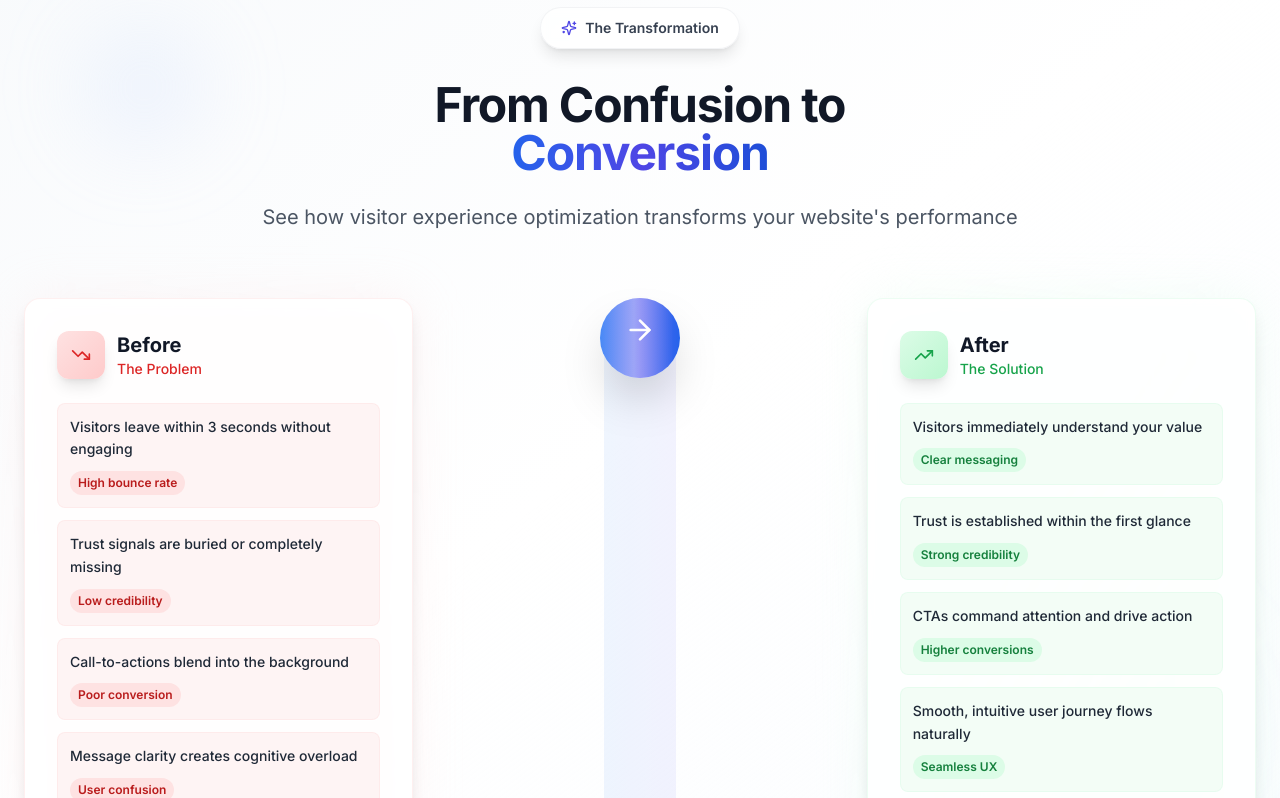
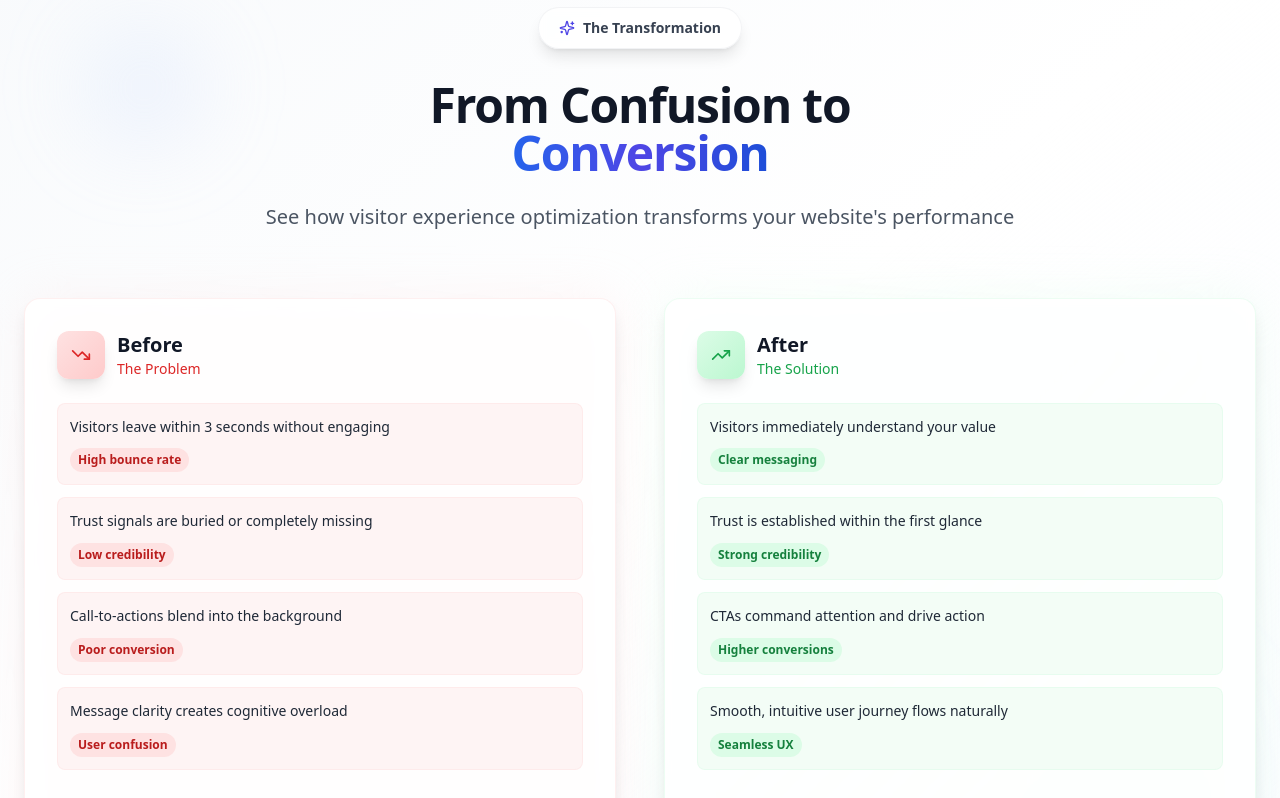
Before and after one commit to kluivstar/Insightoro-FE, a React (Vite) app: page / in a window 1280 px wide. Shown: the part 1794-2592 px from the top of the page. Built offline with nearby package versions, Linux system fonts and the light colour scheme.

Commit message:
Refactor: Apply font and remove arrow
Apply the specified font-family and remove the arrow element from the transformation section.

```diff
--- a/src/components/BeforeAfterSection.tsx
+++ b/src/components/BeforeAfterSection.tsx
@@ -1,5 +1,5 @@
 
-import { ArrowRight, ArrowDown, X, Check, TrendingDown, TrendingUp, Sparkles } from 'lucide-react';
+import { X, Check, TrendingDown, TrendingUp, Sparkles } from 'lucide-react';
 
 const BeforeAfterSection = () => {
   const beforeItems = [
@@ -44,7 +44,7 @@ const BeforeAfterSection = () => {
         </div>
 
         <div className="max-w-7xl mx-auto">
-          <div className="grid lg:grid-cols-3 gap-8 items-stretch">
+          <div className="grid lg:grid-cols-2 gap-12 items-stretch">
             {/* Before Section - Square shaped */}
             <div className="relative group">
               <div className="absolute inset-0 bg-gradient-to-br from-red-100/30 to-red-200/20 rounded-2xl blur-xl transition-all duration-500"></div>
@@ -72,30 +72,8 @@ const BeforeAfterSection = () => {
               </div>
             </div>
 
-            {/* Enhanced Animated Arrow - Desktop (Right) / Mobile (Down) */}
-            <div className="flex justify-center lg:order-none order-2">
-              <div className="relative">
-                {/* Multiple pulse rings */}
-                <div className="absolute inset-0 w-20 h-20 bg-gradient-to-r from-blue-400/20 to-indigo-400/20 rounded-full animate-ping"></div>
-                <div className="absolute inset-1 w-18 h-18 bg-gradient-to-r from-blue-500/15 to-indigo-500/15 rounded-full animate-pulse delay-75"></div>
-
-                {/* Main arrow container with enhanced styling */}
-                <div className="relative w-20 h-20 bg-gradient-to-r from-blue-500 via-indigo-500 to-blue-600 rounded-full flex items-center justify-center shadow-2xl transform hover:scale-110 transition-all duration-500 hover:shadow-blue-500/25">
-                  {/* Desktop: Right Arrow */}
-                  <ArrowRight className="hidden lg:block w-8 h-8 text-white animate-[bounce_1s_ease-in-out_infinite] transform translate-x-1" />
-                  {/* Mobile: Down Arrow */}
-                  <ArrowDown className="lg:hidden w-8 h-8 text-white animate-[bounce_1s_ease-in-out_infinite] transform translate-y-1" />
-                </div>
-
-                {/* Enhanced scanning effect */}
-                <div className="absolute inset-0 w-20 h-20 rounded-full overflow-hidden">
-                  <div className="absolute inset-0 bg-gradient-to-r from-transparent via-white/40 to-transparent w-full h-full animate-[scan_3s_linear_infinite] transform -skew-x-12"></div>
-                </div>
-              </div>
-            </div>
-
             {/* After Section - Square shaped */}
-            <div className="relative group lg:order-none order-3">
+            <div className="relative group">
               <div className="absolute inset-0 bg-gradient-to-br from-green-100/30 to-green-200/20 rounded-2xl blur-xl transition-all duration-500"></div>
               <div className="relative bg-white/90 backdrop-blur-sm p-8 rounded-2xl border border-green-100/50 shadow-lg hover:shadow-xl transition-all duration-500 hover:-translate-y-1 aspect-square flex flex-col">
                 <div className="flex items-center gap-3 mb-6">
--- a/src/index.css
+++ b/src/index.css
@@ -100,11 +100,11 @@
 
   body {
     @apply bg-background text-foreground;
-    font-family: 'Inter', system-ui, -apple-system, sans-serif;
+    font-family: "Lettera Text", system-ui, "Helvetica Neue", "Helvetica", "Arial", sans-serif;
   }
 
   h1, h2, h3, h4, h5, h6 {
-    font-family: 'Inter', system-ui, -apple-system, sans-serif;
+    font-family: "Lettera Text", system-ui, "Helvetica Neue", "Helvetica", "Arial", sans-serif;
   }
 
   /* Smooth scrolling */
```
